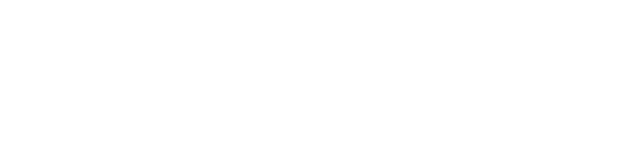
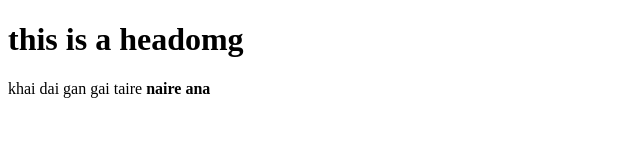
Before and after one commit to mohaiminul375/first-repos, a plain HTML site: page index.html in a window 1280 px wide. Shown: the whole page, without its empty margins (0-640 px from the left). Drawn offline with Linux system fonts and the light colour scheme.

Commit message:
added some text in body

```diff
--- a/index.html
+++ b/index.html
@@ -7,6 +7,7 @@
     <title>first-repos</title>
 </head>
 <body>
-
+    <h1>this is a headomg</h1>
+    <p>khai dai gan gai taire <strong> naire ana</strong></p>
 </body>
 </html>
```
